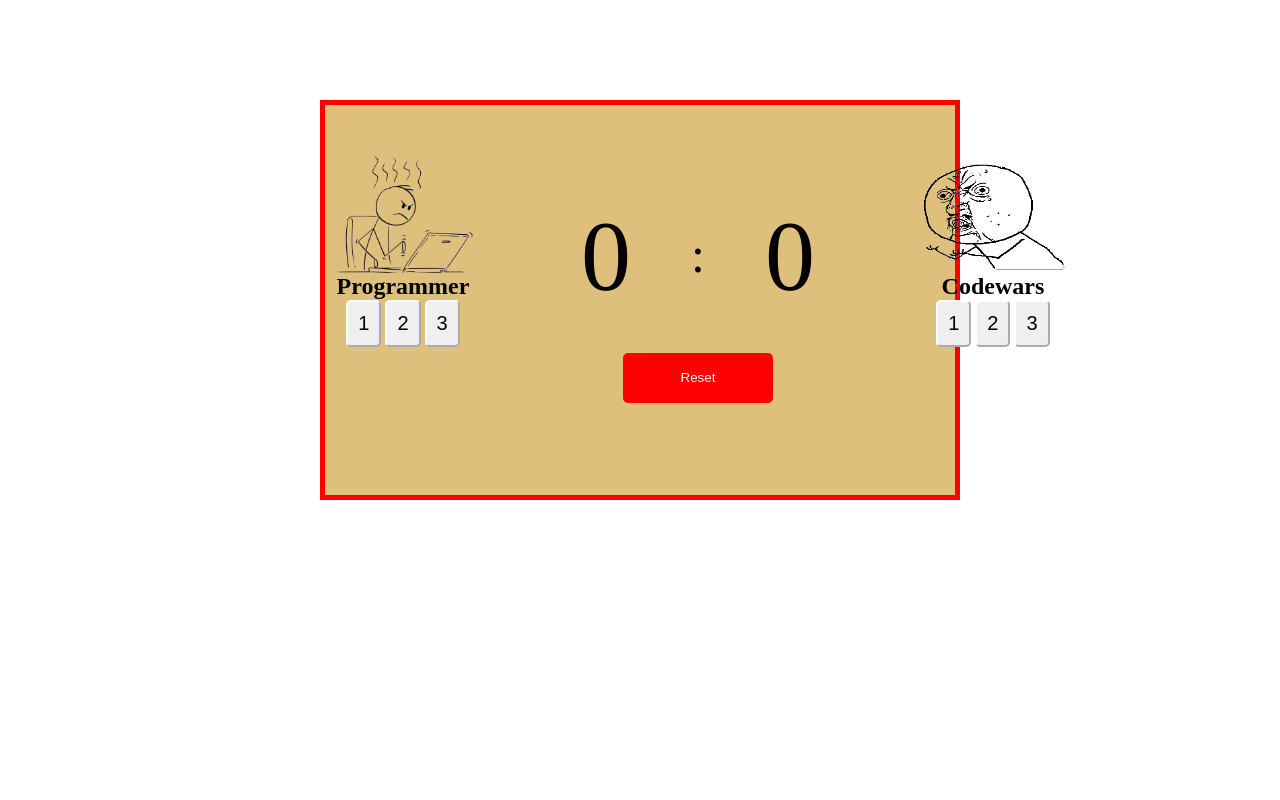
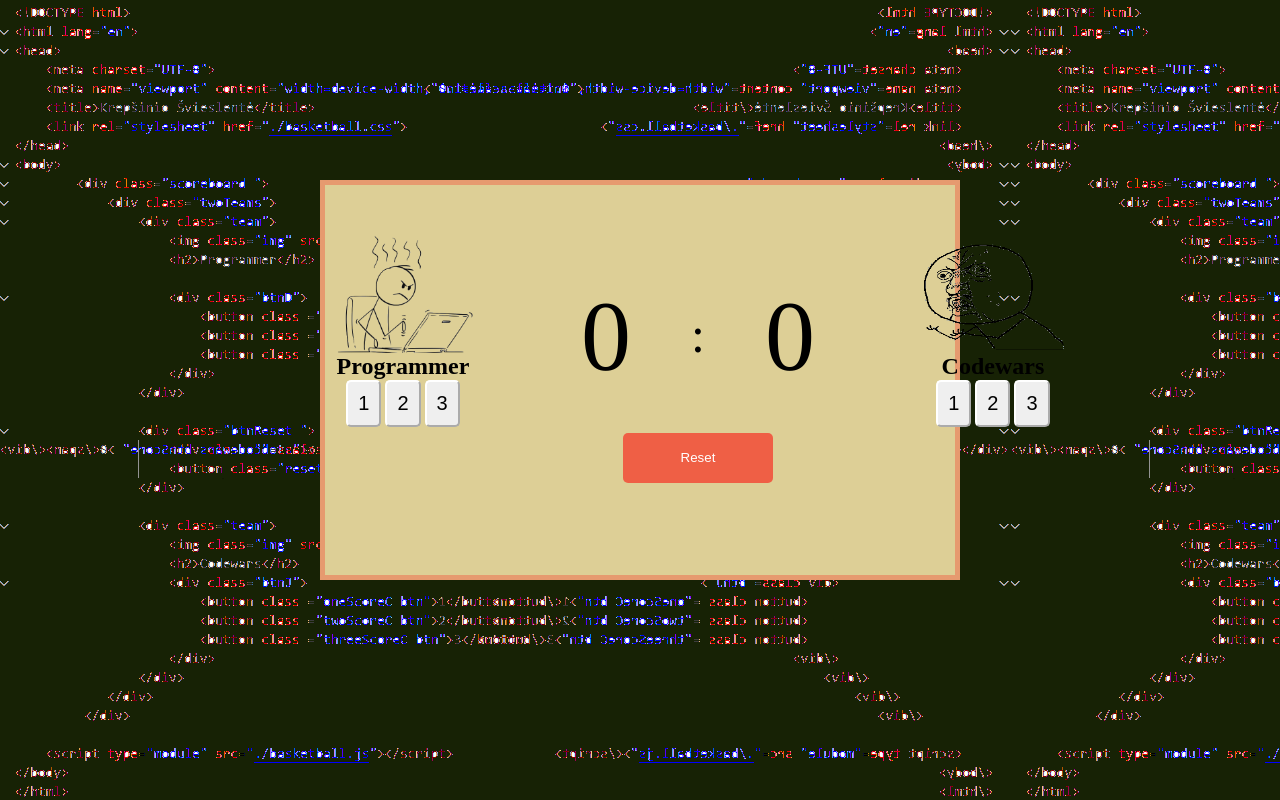
Before and after one commit to DeiVor24/basketball-lightborder, a website: page index.html in a window 1280 px wide. Drawn offline with Linux system fonts and the light colour scheme.

Commit message:
background

```diff
--- a/basketball.css
+++ b/basketball.css
@@ -5,13 +5,21 @@
     vertical-align: top;
     box-sizing: border-box;
 }
+body{
+    background-image: url(./img/code\ basketball.png);
+    background-color: rgb(from red 23 34 5);
+
+
+}
 
 .scoreboard {
     width: 100%;
+    height: 720px;
     display: flex;
     justify-content: space-evenly;
     align-items: center;
     text-align: center;
+    position: relative;
 }
 .twoTeams{
     width: 50%;
@@ -20,9 +28,11 @@
     justify-content: space-evenly;
     align-items: center;
     gap: 100px;
-    margin: 100px 50px;
-    background-color: rgb(222, 192, 124);
-    border: 5px solid red;
+    background-color: rgb(221, 207, 150);
+    border: 5px solid rgba(255, 0, 0, 0.26);
+    position: absolute;
+    top: 25%;
+    right: 25%;
 }
 
 .img{
@@ -67,7 +77,7 @@
 .reset {
     width: 150px;
     height: 50px;
-    background-color: red;
+    background-color: rgba(255, 0, 0, 0.54);
     border: none;
     border-radius: 5px;
     color: white;
```
Also changed, not shown: img/code basketball.png (added), index.html (line endings or trailing spaces).
